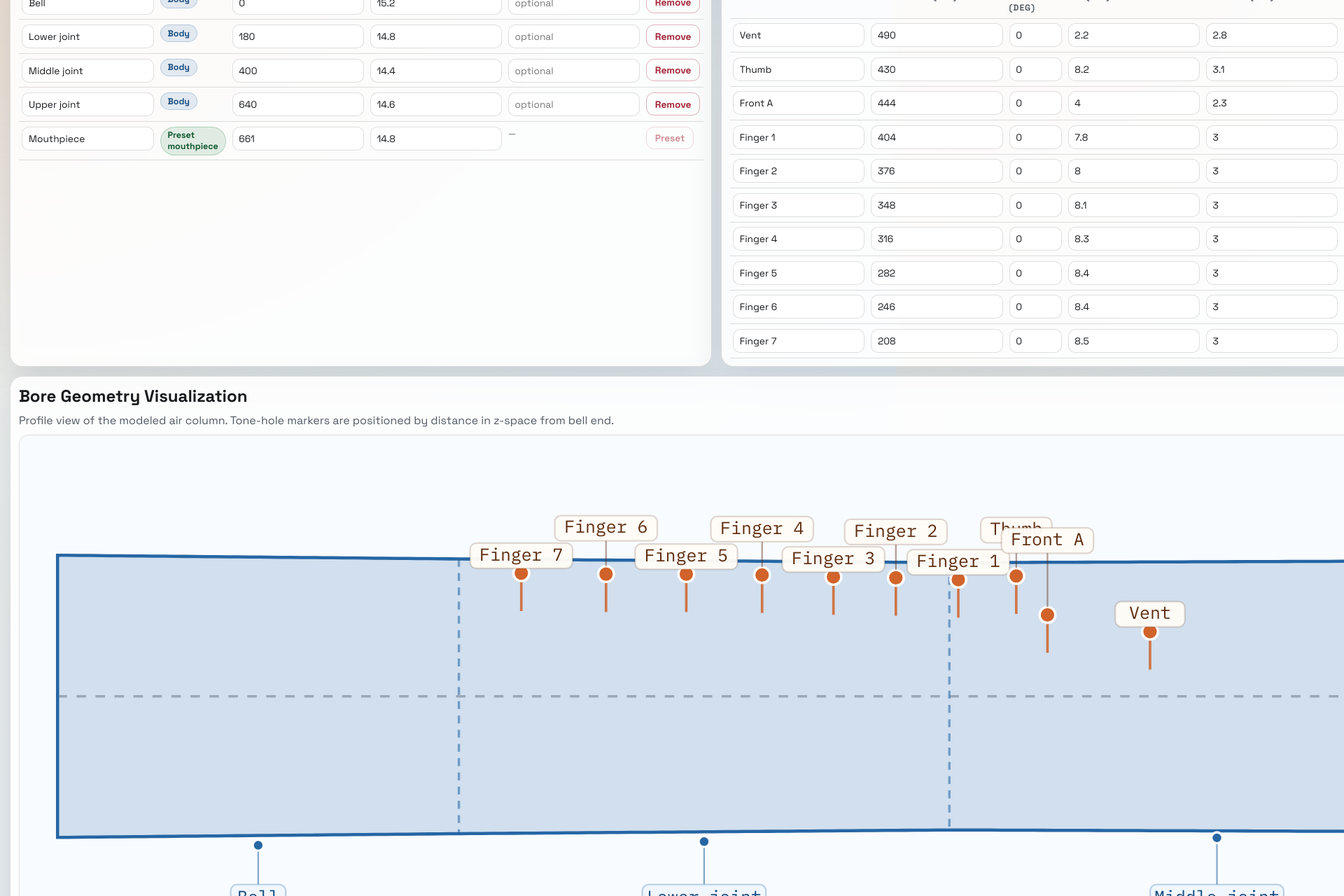
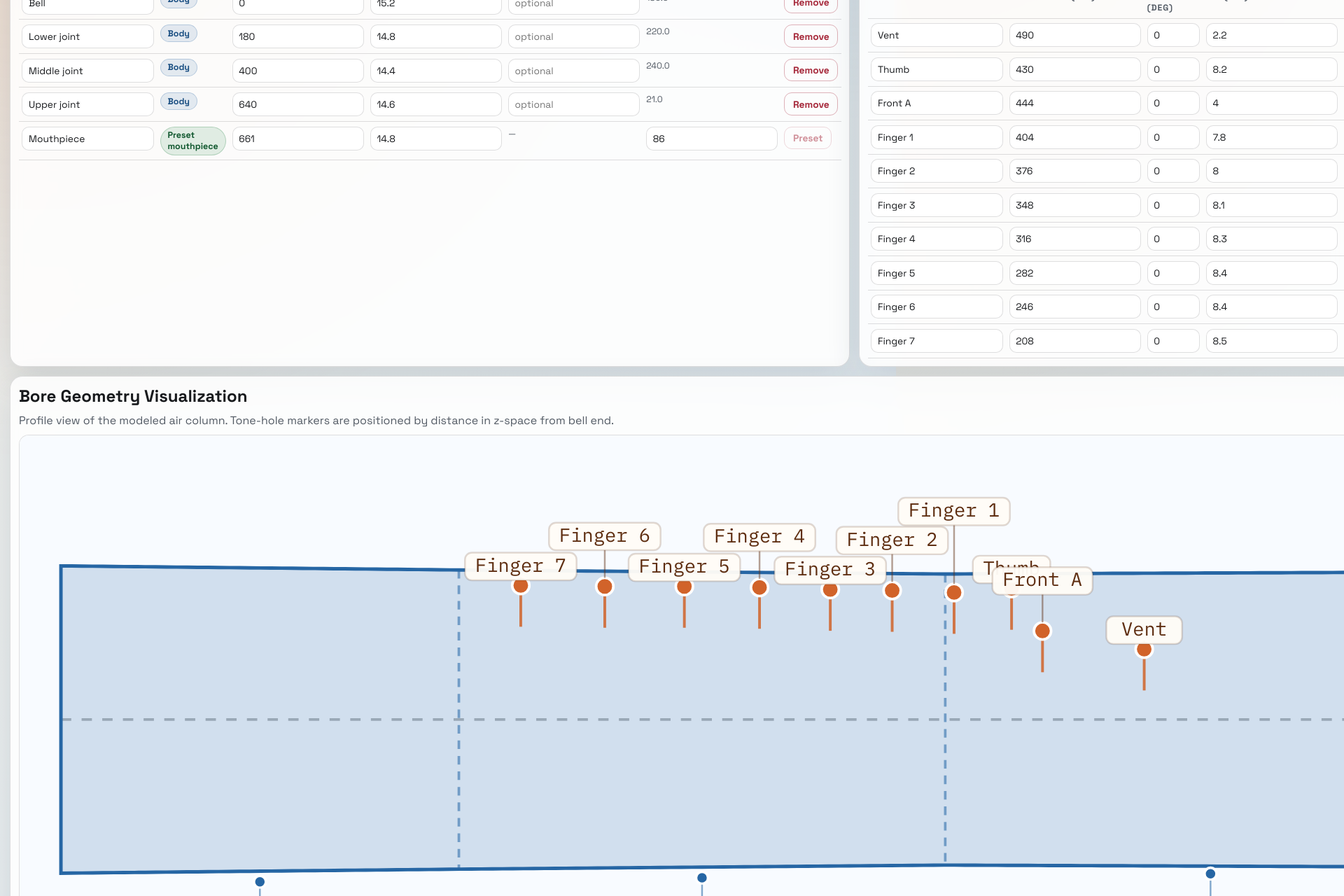
Before and after one commit to sexyUnderwriter/Tube-Physics, a React (Vite) app in the folder clarinet-bore-lab/: page / in a window 1280 px wide. Shown: the part 840-2120 px from the top of the page at 70% size, 1920 px wide, since content can reach past the window. Built offline with nearby package versions, Linux system fonts and the light colour scheme.

Commit message:
feat: add overall length to mouthpiece geometry; implement ruler ticks and mouthpiece shape styling

```diff
--- a/clarinet-bore-lab/CLARINET_BORE_LAB_MODEL_V1.json
+++ b/clarinet-bore-lab/CLARINET_BORE_LAB_MODEL_V1.json
@@ -66,6 +66,7 @@ CLARINET_BORE_LAB_MODEL_V1
     "label": "Mouthpiece",
     "insertMm": 21,
     "boreMm": 14.8,
+    "overallLengthMm": 86,
     "presetApplied": true
   },
   "holes": [
--- a/clarinet-bore-lab/src/App.tsx
+++ b/clarinet-bore-lab/src/App.tsx
@@ -24,6 +24,7 @@ type MouthpiecePreset = {
   facingLength: "Short" | "Medium" | "Long";
   acousticInsertMm: number;
   shankBoreMm: number;
+  overallLengthMm: number;
   sourceUrl: string;
 };
 
@@ -31,6 +32,7 @@ type MouthpieceGeometry = {
   label: string;
   insertMm: number;
   boreMm: number;
+  overallLengthMm: number;
   presetApplied: boolean;
 };
 
@@ -209,6 +211,14 @@ const initialFingerings: Fingering[] = [
     ventHoleId: initialHoles[0].id,
     register: "third",
     termination: "vent-hole",
+  },
+  {
+    id: makeId("fing"),
+    label: "All closed",
+    targetNote: "C3",
+    ventHoleId: initialHoles[0].id,
+    register: "fundamental",
+    termination: "bell",
   },
 ];
 
@@ -222,6 +232,7 @@ const mouthpiecePresets: MouthpiecePreset[] = [
     facingLength: "Short",
     acousticInsertMm: 18,
     shankBoreMm: 12.6,
+    overallLengthMm: 75,
     sourceUrl: "https://vandoren.fr/en/vandoren-mouthpieces/5rv-eb-clarinet-reeds/",
   },
   {
@@ -233,6 +244,7 @@ const mouthpiecePresets: MouthpiecePreset[] = [
     facingLength: "Medium",
     acousticInsertMm: 21,
     shankBoreMm: 14.8,
+    overallLengthMm: 86,
     sourceUrl: "https://vandoren.fr/en/vandoren-mouthpieces/5rv-lyre-bb-clarinet-mouthpiece/",
   },
   {
@@ -244,6 +256,7 @@ const mouthpiecePresets: MouthpiecePreset[] = [
     facingLength: "Long",
     acousticInsertMm: 24,
     shankBoreMm: 16.8,
+    overallLengthMm: 110,
     sourceUrl: "https://vandoren.fr/en/vandoren-mouthpieces/t6-v16-tenor-saxophone-mouthpiece/",
   },
 ];
@@ -259,6 +272,7 @@ function buildMouthpieceGeometry(preset: MouthpiecePreset): MouthpieceGeometry {
     label: "Mouthpiece",
     insertMm: preset.acousticInsertMm,
     boreMm: preset.shankBoreMm,
+    overallLengthMm: preset.overallLengthMm,
     presetApplied: true,
   };
 }
@@ -516,6 +530,10 @@ function parseSnapshotFile(text: string): DesignSnapshot | null {
             Number.isFinite(parsed.mouthpiece.boreMm) && parsed.mouthpiece.boreMm !== undefined
               ? Math.max(parsed.mouthpiece.boreMm, 0)
               : preset.shankBoreMm,
+          overallLengthMm:
+            Number.isFinite(parsed.mouthpiece.overallLengthMm) && parsed.mouthpiece.overallLengthMm !== undefined
+              ? Math.max(parsed.mouthpiece.overallLengthMm, 0)
+              : preset.overallLengthMm,
           presetApplied: parsed.mouthpiece.presetApplied !== false,
         }
       : buildMouthpieceGeometry(preset);
@@ -588,6 +606,24 @@ export default function App() {
     ],
     [mouthpieceSegment, segments]
   );
+
+  const partLengthById = useMemo(() => {
+    const sortedRows = [...profileRows].sort((a, b) => a.segment.zMm - b.segment.zMm);
+    const lengths = new Map<string, number | null>();
+
+    for (let i = 0; i < sortedRows.length; i += 1) {
+      const current = sortedRows[i];
+      const next = i < sortedRows.length - 1 ? sortedRows[i + 1] : null;
+      if (!next) {
+        lengths.set(current.segment.id, null);
+        continue;
+      }
+
+      lengths.set(current.segment.id, Math.max(next.segment.zMm - current.segment.zMm, 0));
+    }
+
+    return lengths;
+  }, [profileRows]);
 
   const totalLengthMm = useMemo(() => totalBoreLengthMm(acousticSegments), [acousticSegments]);
   const cMs = useMemo(() => speedOfSoundMs(tempC), [tempC]);
@@ -639,11 +675,14 @@ export default function App() {
       Math.max(...profilePoints.map((point) => point.diameterMm * 0.5), 8) * 1.15;
     const usableHalfHeight = 108;
 
+    const tipLengthMm = Math.max(mouthpiece.overallLengthMm - mouthpiece.insertMm, 0);
+    const visualTotalMm = totalLengthMm + tipLengthMm;
+
     const zToSvg = (zMm: number): number => {
-      if (totalLengthMm <= 0) {
+      if (visualTotalMm <= 0) {
         return marginX;
       }
-      return marginX + (zMm / totalLengthMm) * (width - marginX * 2);
+      return marginX + (zMm / visualTotalMm) * (width - marginX * 2);
     };
 
     const rToSvg = (radiusMm: number): number =>
@@ -711,18 +750,35 @@ export default function App() {
       };
     });
 
+    // Generate ruler ticks at regular intervals (every 50mm for visualTotalMm >= 500, else every 100mm)
+    const tickInterval = visualTotalMm >= 500 ? 50 : 100;
+    const rulerTicks = [];
+    for (let zMm = tickInterval; zMm < visualTotalMm; zMm += tickInterval) {
+      rulerTicks.push({
+        zMm,
+        x: zToSvg(zMm),
+        label: `${zMm}`,
+      });
+    }
+
     // Label each segment at the midpoint of its horizontal span.
     // Use lane-based collision avoidance so narrow segments don't overlap.
     const sortedSegs = [...segmentLines].sort((a, b) => a.x - b.x);
     const rightEdge = width - marginX;
-    const laneBaseY = centerY + usableHalfHeight + 20;
+    const laneBaseY = centerY + usableHalfHeight + 55; // Extra space for ruler ticks
     const laneStep = 15;
     const minLabelPad = 8;
     const segLaneRightEdges: number[] = [];
     const segmentLabels = sortedSegs.map((seg, i) => {
       const nextX = i < sortedSegs.length - 1 ? sortedSegs[i + 1].x : rightEdge;
       const midX = (seg.x + nextX) / 2;
-      const labelW = Math.max(seg.label.length * 6.2 + 10, 30);
+      // Get z-value from segment object for label
+      const segmentObj = acousticSegments.find((s) => s.id === seg.id);
+      const zEnd = segmentObj?.zMm ?? 0;
+      const labelText = segmentObj
+        ? `${seg.label} (${zEnd.toFixed(0)}mm)`
+        : seg.label;
+      const labelW = Math.max(labelText.length * 6.2 + 10, 30);
       const leftEdge = midX - labelW / 2;
 
       let lane = 0;
@@ -737,6 +793,7 @@ export default function App() {
       return {
         id: seg.id,
         label: seg.label,
+        labelText,
         x: midX,
         y: laneBaseY + lane * laneStep,
         labelW,
@@ -748,6 +805,20 @@ export default function App() {
     // Expand SVG height to fit however many lanes were needed.
     const maxLane = Math.max(...segmentLabels.map((s) => s.lane), 0);
     const adjustedHeight = laneBaseY + maxLane * laneStep + 18;
+
+    // Mouthpiece tip polygon: tapers from acoustic endpoint bore diameter to the physical beak tip.
+    const tipX0 = zToSvg(totalLengthMm);
+    const tipX1 = zToSvg(visualTotalMm);
+    const tipR0 = rToSvg(mouthpiece.boreMm * 0.5);
+    const tipR1 = rToSvg(2);
+    const mouthpieceTip = tipLengthMm > 0
+      ? [
+          `${tipX0.toFixed(2)},${(centerY - tipR0).toFixed(2)}`,
+          `${tipX1.toFixed(2)},${(centerY - tipR1).toFixed(2)}`,
+          `${tipX1.toFixed(2)},${(centerY + tipR1).toFixed(2)}`,
+          `${tipX0.toFixed(2)},${(centerY + tipR0).toFixed(2)}`,
+        ].join(" ")
+      : null;
 
     return {
       width,
@@ -757,10 +828,13 @@ export default function App() {
       holesOnBore,
       segmentLines,
       segmentLabels,
+      rulerTicks,
       zToSvg,
       rToSvg,
+      mouthpieceTip,
+      visualTotalMm,
     };
-  }, [acousticSegments, holes, profilePoints, totalLengthMm]);
+  }, [acousticSegments, holes, mouthpiece, profilePoints, totalLengthMm]);
 
   function applySnapshot(saved: DesignSnapshot): void {
     setName(saved.name);
@@ -875,7 +949,7 @@ export default function App() {
   }
 
   function updateMouthpieceSegment(
-    key: "label" | "zMm" | "diameterMm",
+    key: "label" | "zMm" | "diameterMm" | "overallLengthMm",
     value: string | number
   ): void {
     setMouthpiece((prev) => {
@@ -887,6 +961,14 @@ export default function App() {
         return {
           ...prev,
           insertMm: Math.max(Number(value) - bodyLengthMm, 0),
+          presetApplied: false,
+        };
+      }
+
+      if (key === "overallLengthMm") {
+        return {
+          ...prev,
+          overallLengthMm: Math.max(Number(value), 0),
           presetApplied: false,
         };
       }
@@ -915,7 +997,21 @@ export default function App() {
     value: string
   ): void {
     setFingerings((prev) =>
-      prev.map((f) => (f.id === id ? { ...f, [key]: value as never } : f))
+      prev.map((f) => {
+        if (f.id !== id) {
+          return f;
+        }
+
+        const updated = { ...f, [key]: value as never };
+
+        // Auto-infer termination if label changed to "all closed"
+        if (key === "label" && typeof value === "string") {
+          const shouldBeBell = /all\s*closed|all\s*covered/i.test(value);
+          updated.termination = shouldBeBell ? "bell" : f.termination;
+        }
+
+        return updated;
+      })
     );
   }
 
@@ -1169,6 +1265,7 @@ export default function App() {
                 <th>z (mm)</th>
                 <th>Inner dia (mm)</th>
                 <th>Outer dia (mm)</th>
+                <th>Phys. L (mm)</th>
                 <th></th>
               </tr>
             </thead>
@@ -1237,6 +1334,23 @@ export default function App() {
                           updateSegmentOuterDiameter(segment.id, e.target.value)
                         }
                       />
+                    )}
+                  </td>
+                  <td>
+                    {source === "mouthpiece" ? (
+                      <input
+                        type="number"
+                        value={mouthpiece.overallLengthMm}
+                        onChange={(e) =>
+                          updateMouthpieceSegment("overallLengthMm", Number(e.target.value))
+                        }
+                      />
+                    ) : (
+                      <span className="muted-cell">
+                        {partLengthById.get(segment.id) !== null
+                          ? `${(partLengthById.get(segment.id) ?? 0).toFixed(1)}`
+                          : "—"}
+                      </span>
                     )}
                   </td>
                   <td>
@@ -1439,6 +1553,9 @@ export default function App() {
               ))}
 
               <polygon points={boreSvg.polygon} className="bore-shape" />
+              {boreSvg.mouthpieceTip !== null && (
+                <polygon points={boreSvg.mouthpieceTip} className="mouthpiece-shape" />
+              )}
 
               {boreSvg.holesOnBore.map((hole) => {
                 return (
@@ -1478,6 +1595,21 @@ export default function App() {
                 );
               })}
 
+              {boreSvg.rulerTicks.map((tick) => (
+                <g key={`ruler-${tick.zMm}`}>
+                  <line
+                    x1={tick.x}
+                    y1={boreSvg.centerY + 108}
+                    x2={tick.x}
+                    y2={boreSvg.centerY + 113}
+                    className="ruler-tick"
+                  />
+                  <text x={tick.x} y={boreSvg.centerY + 128} className="ruler-label">
+                    {tick.label}
+                  </text>
+                </g>
+              ))}
+
               {boreSvg.segmentLabels.map((seg) => (
                 <g key={seg.id}>
                   <circle cx={seg.x} cy={seg.boreBottomY + 5} r="3.5" className="segment-dot" />
@@ -1497,7 +1629,7 @@ export default function App() {
                     className="segment-label-box"
                   />
                   <text x={seg.x} y={seg.y} className="segment-label">
-                    {seg.label}
+                    {seg.labelText}
                   </text>
                 </g>
               ))}
@@ -1506,7 +1638,7 @@ export default function App() {
                 0 mm (bell end)
               </text>
               <text x={boreSvg.width - 24} y={boreSvg.height - 4} className="axis-label axis-right">
-                {totalLengthMm.toFixed(1)} mm (mouthpiece side)
+                {boreSvg.visualTotalMm.toFixed(1)} mm (mouthpiece tip)
               </text>
             </svg>
           </div>
--- a/clarinet-bore-lab/src/styles.css
+++ b/clarinet-bore-lab/src/styles.css
@@ -378,6 +378,13 @@ thead th {
   fill: rgba(38, 102, 164, 0.19);
   stroke: #2666a4;
   stroke-width: 2;
+
+.mouthpiece-shape {
+  fill: rgba(90, 60, 30, 0.13);
+  stroke: #7a5230;
+  stroke-width: 1.5;
+  stroke-dasharray: 5 3;
+}
 }
 
 .segment-divider {
@@ -446,6 +453,18 @@ thead th {
 
 .axis-right {
   text-anchor: end;
+}
+
+.ruler-tick {
+  stroke: rgba(100, 100, 100, 0.4);
+  stroke-width: 1;
+}
+
+.ruler-label {
+  fill: #666;
+  font-family: "IBM Plex Mono", monospace;
+  font-size: 9px;
+  text-anchor: middle;
 }
 
 .advice {
```
